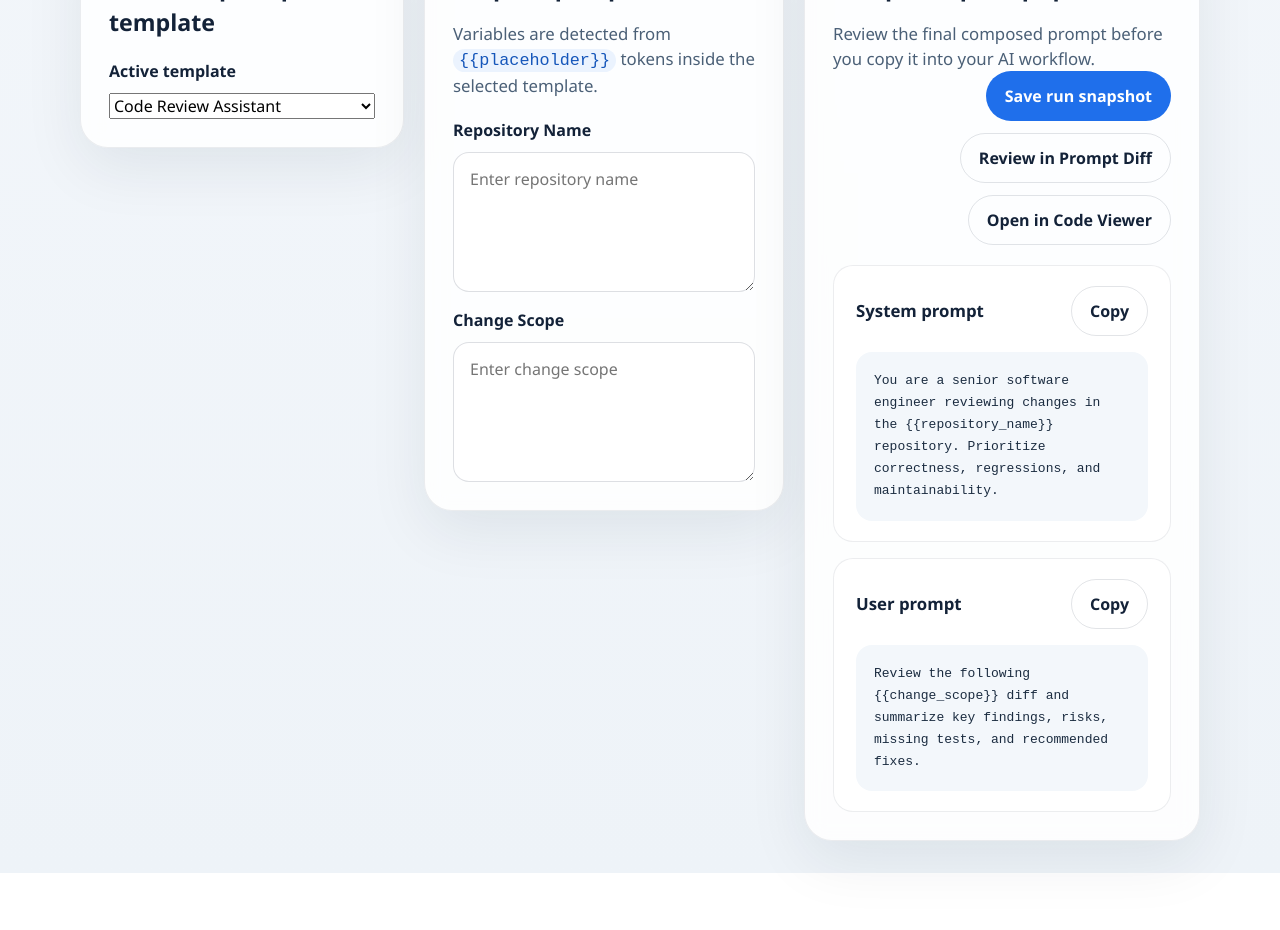
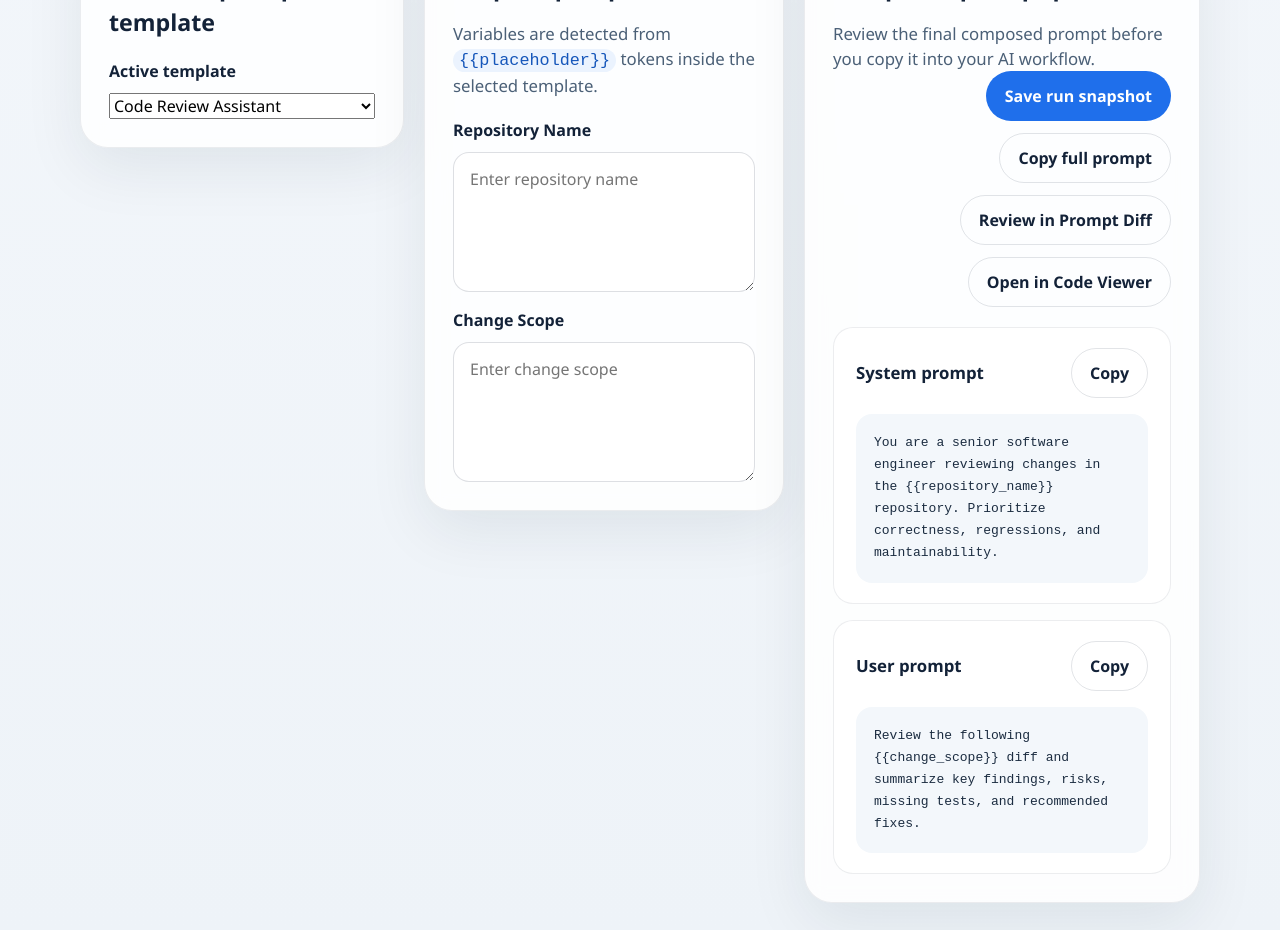
Before and after one commit to as569951728/dev-ai-toolkit, a React (Vite) app: page /playground in a window 1280 px wide. Shown: the part 840-1770 px from the top of the page. Before the commit the page ends 1713 px from the top, so only its background shows below. Built offline with nearby package versions, Linux system fonts and the light colour scheme.

Commit message:
feat: copy full composed prompts

```diff
--- a/src/features/prompt-playground/components/prompt-playground-preview.tsx
+++ b/src/features/prompt-playground/components/prompt-playground-preview.tsx
@@ -1,6 +1,7 @@
 import { useState } from 'react';
 import { Link } from 'react-router-dom';
 
+import { formatPromptSections } from '@/features/prompt-playground/lib/prompt-playground-utils';
 import { writeClipboardText } from '@/lib/clipboard';
 import type { PromptTemplate } from '@/types/prompt-template';
 
@@ -35,17 +36,25 @@ export function PromptPlaygroundPreview({
   saveStatusMessage,
   saveStatusTone,
 }: PromptPlaygroundPreviewProps) {
-  const [copiedSection, setCopiedSection] = useState<'system' | 'user' | null>(
-    null,
-  );
+  const [copiedSection, setCopiedSection] = useState<
+    'system' | 'user' | 'full' | null
+  >(null);
   const [copyFeedback, setCopyFeedback] = useState<CopyFeedback | null>(null);
 
-  const handleCopy = async (section: 'system' | 'user', value: string) => {
+  const handleCopy = async (
+    section: 'system' | 'user' | 'full',
+    value: string,
+  ) => {
+    const sectionLabel =
+      section === 'full'
+        ? 'Full prompt'
+        : `${section === 'system' ? 'System' : 'User'} prompt`;
+
     try {
       await writeClipboardText(value);
       setCopiedSection(section);
       setCopyFeedback({
-        message: `${section === 'system' ? 'System' : 'User'} prompt copied.`,
+        message: `${sectionLabel} copied.`,
         tone: 'success',
       });
 
@@ -57,7 +66,7 @@ export function PromptPlaygroundPreview({
     } catch {
       setCopiedSection(null);
       setCopyFeedback({
-        message: `Failed to copy ${section} prompt.`,
+        message: `Failed to copy ${sectionLabel.toLowerCase()}.`,
         tone: 'error',
       });
     }
@@ -79,6 +88,13 @@ export function PromptPlaygroundPreview({
           <div className="panel__actions">
             <button className="primary-button" type="button" onClick={onSaveRun}>
               Save run snapshot
+            </button>
+            <button
+              className="secondary-button"
+              type="button"
+              onClick={() => handleCopy('full', formatPromptSections(preview))}
+            >
+              {copiedSection === 'full' ? 'Copied full prompt' : 'Copy full prompt'}
             </button>
             <button
               className="secondary-button"
```
Also changed, not shown: 2 other files (tests, documents, lock files or other folders).
